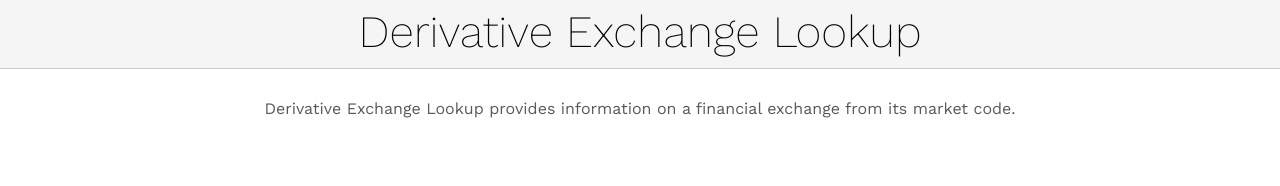
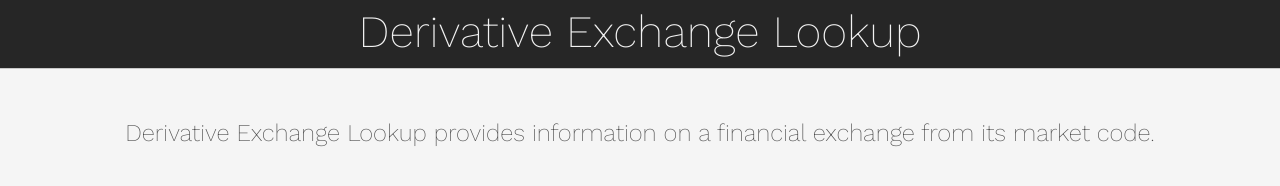
Before and after one commit to Alek-S/Derivative-Exchange-Lookup, a plain HTML site: page index.html in a window 1280 px wide. Drawn offline with nearby package versions, Linux system fonts and the light colour scheme.

Commit message:
styling change

```diff
--- a/style.css
+++ b/style.css
@@ -1,5 +1,6 @@
 body {
     margin: 0px 0px 10px 0px;
+    background: #F5F5F5;
 }
 h1{
 	font-family: 'Work Sans', sans-serif;
@@ -10,20 +11,21 @@ h1{
 	font-weight: 200;
 }
 p{
-	font-family: 'Work Sans', sans-serif;
-	font-size: 1em;
-	font-weight: 400;
 }
 .topBar{
 	width: 100%;
-	background: #F5F5F5;
+	color: #f2f2f2;
+	background: #262626;
 	margin: 0px 0px 0px 0px;
 	padding: 5px 0px 0px 0px;
 	border-bottom: 1px solid;
 	border-color: #C8C8C8;
 }
 .description{
-	margin: 30px auto 20px auto;
+	margin: 50px auto 20px auto;
 	text-align: center;
-	color: #595959;
+	color: #4d4d4d;
+	font-family: 'Work Sans', sans-serif;
+	font-size: 1.5em;
+	font-weight: 200;
 }
```
